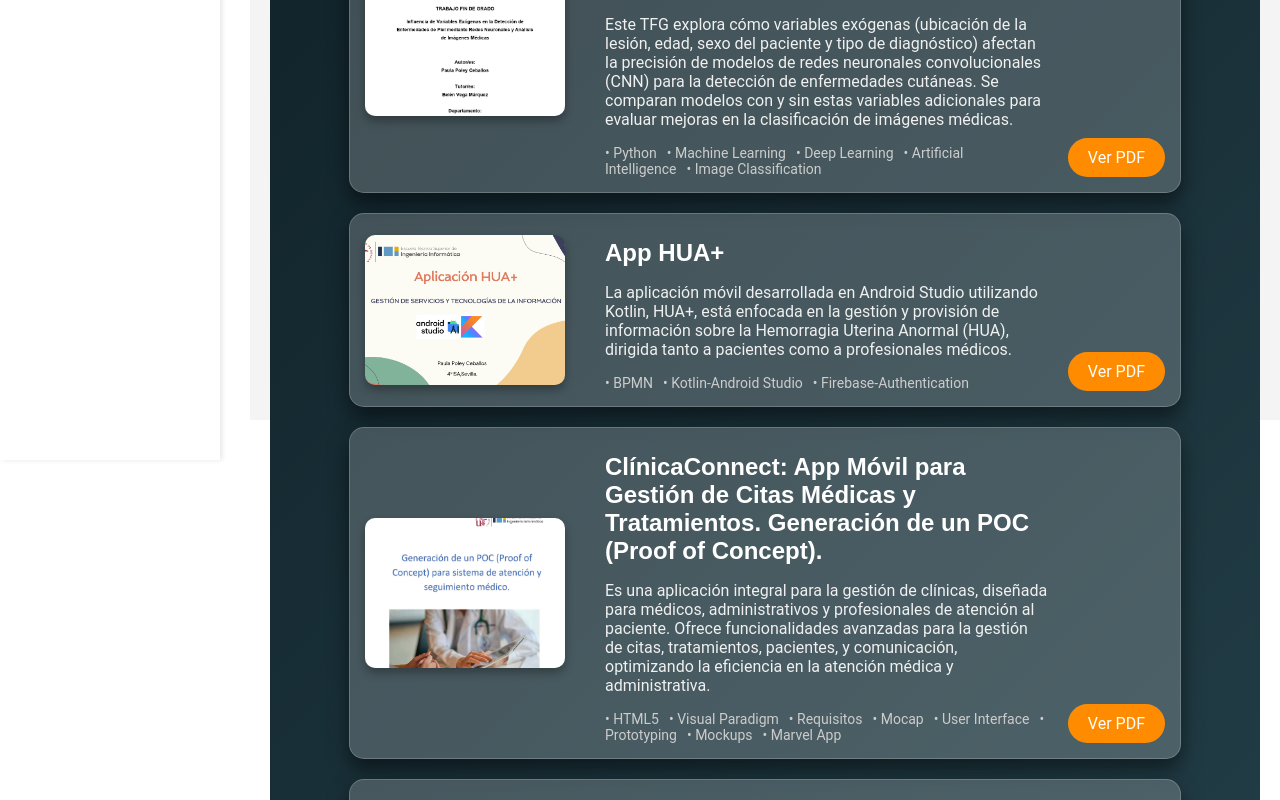
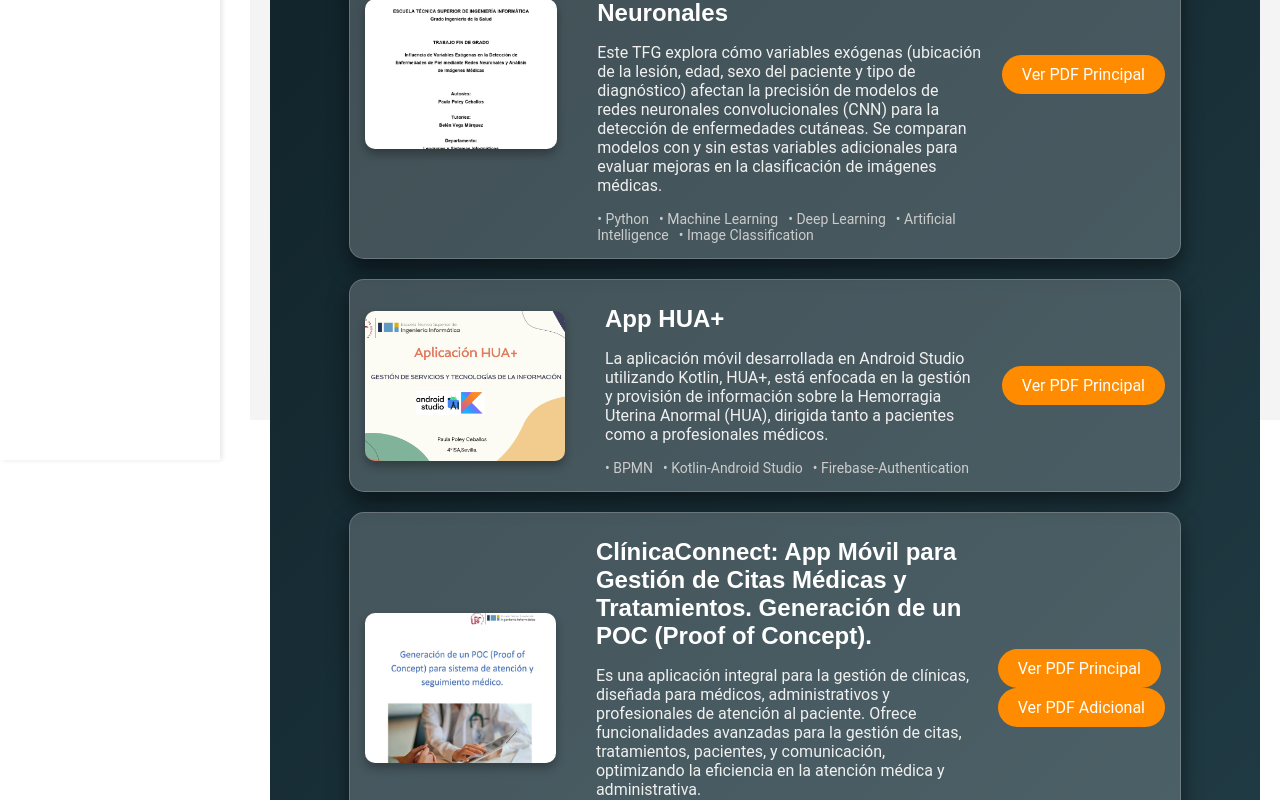
Before and after one commit to paulapoley/portfoliopaulapoley, a React (Create React App) app: page / in a window 1280 px wide. Shown: the part 380-1180 px from the top of the page. Built offline with nearby package versions, Linux system fonts and the light colour scheme.

Commit message:
Update Home.jsx

```diff
--- a/src/pages/Home.jsx
+++ b/src/pages/Home.jsx
@@ -86,7 +86,7 @@ const Home = () => {
     },
   ];
 
-  const handleOpenPdf = (pdfSrc) => {
+const handleOpenPdf = (pdfSrc) => {
     window.open(pdfSrc, '_blank'); // Abre el PDF en una nueva pestaña
   };
 
@@ -109,9 +109,16 @@ const Home = () => {
                 ))}
               </div>
             </div>
-            <button className="home-button" onClick={() => handleOpenPdf(project.pdfSrc)}>
-              Ver PDF
-            </button>
+            <div className="project-buttons">
+              <button className="home-button" onClick={() => handleOpenPdf(project.pdfSrc)}>
+                Ver PDF Principal
+              </button>
+              {project.pdfSrc2 && (
+                <button className="home-button" onClick={() => handleOpenPdf(project.pdfSrc2)}>
+                  Ver PDF Adicional
+                </button>
+              )}
+            </div>
           </div>
         ))}
       </div>
```
